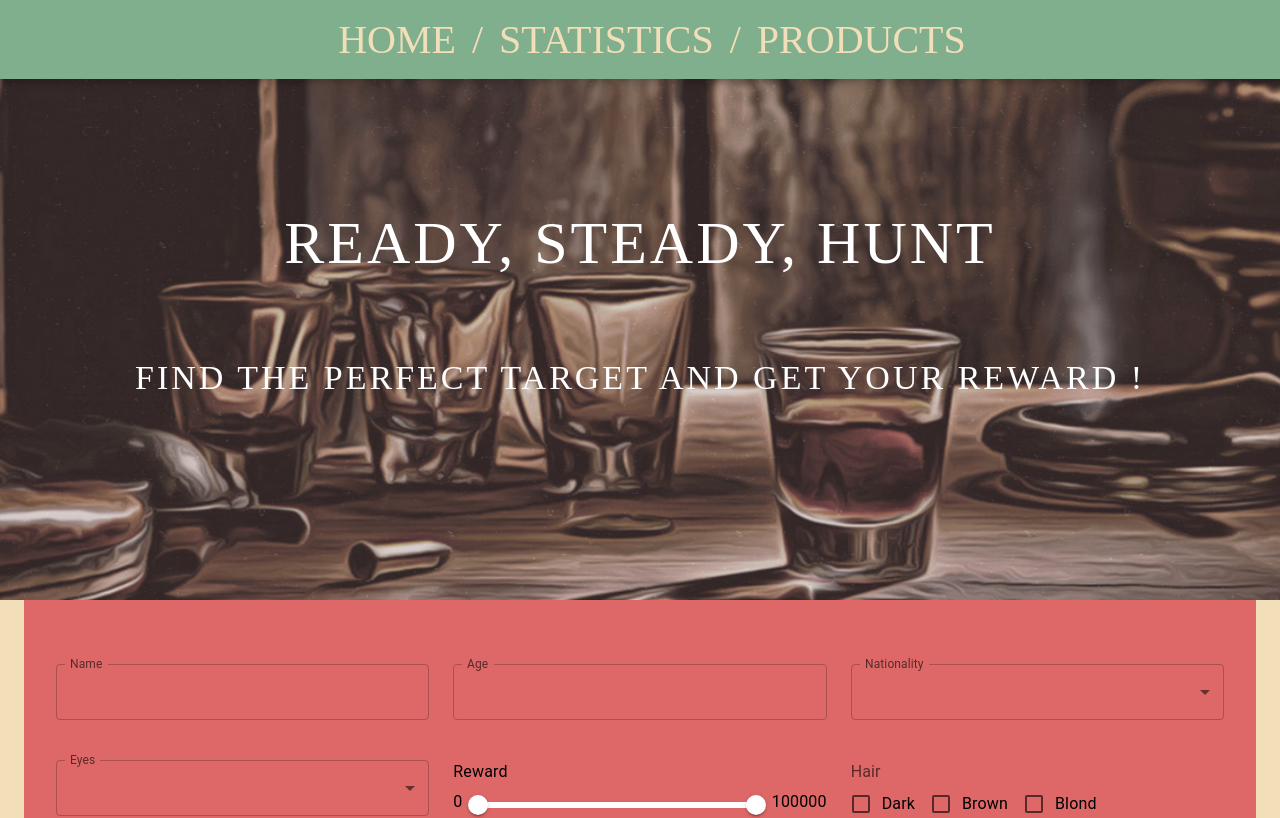
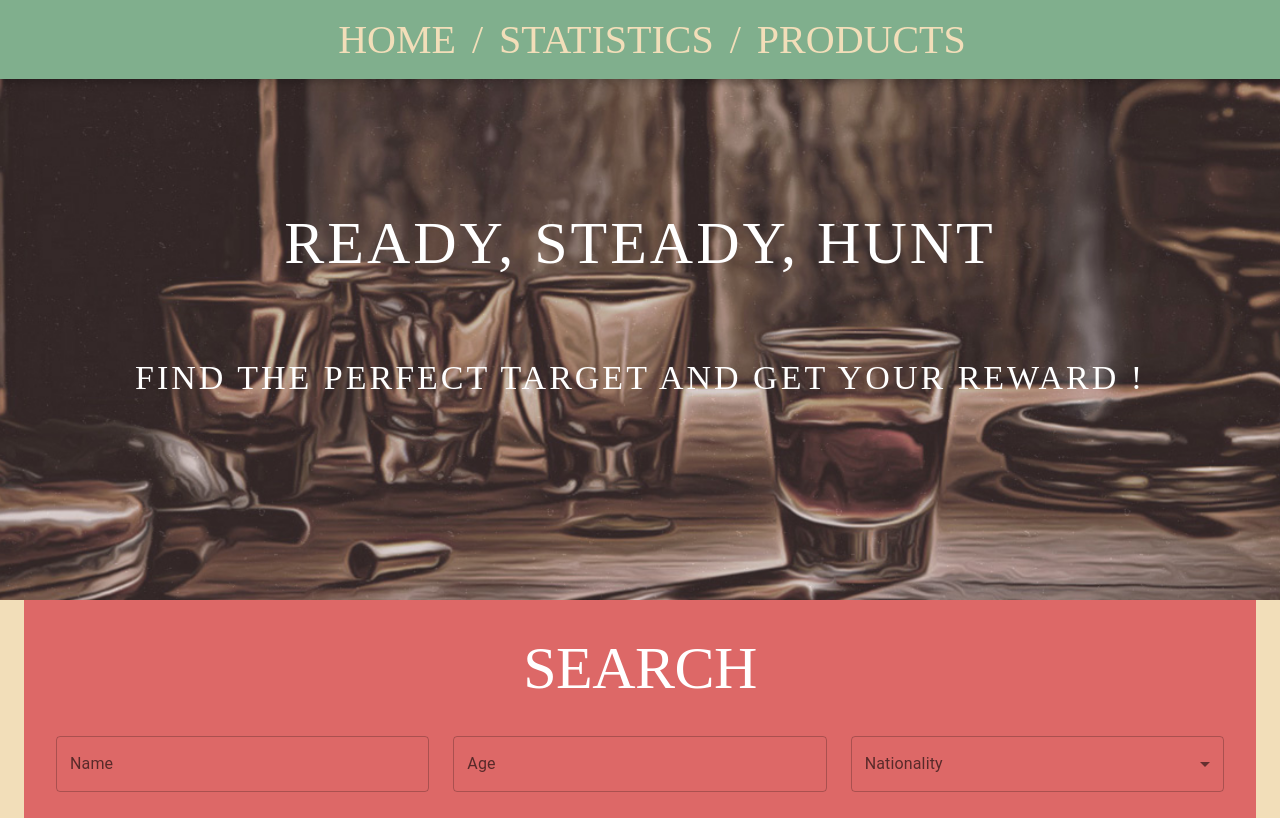
Before and after one commit to panarec/bounty-hunters, a React (Create React App) app: page / in a window 1280 px wide. Shown: the top 818 px of the page. Built offline with nearby package versions, Linux system fonts and the light colour scheme; a web font is replaced by a local one.

Commit message:
custom properities added

```diff
--- a/src/Components/TextFieldFilter.js
+++ b/src/Components/TextFieldFilter.js
@@ -1,14 +1,16 @@
 import { TextField } from '@mui/material';
+import { borderColor } from '@mui/system';
+
+import { variables } from '../assets/variables';
 
 export const TextFieldFilter = ({ ...rest }) => {
+  const { whiteColor } = variables;
+
   return (
     <TextField
       {...rest}
       fullWidth
       variant="outlined"
-      InputLabelProps={{
-        shrink: true,
-      }}
     />
   );
 };
--- a/src/pages/Homepage.js
+++ b/src/pages/Homepage.js
@@ -10,7 +10,7 @@ export const Homepage = () => {
     <>
       <PageTitle />
       <Container maxWidth="xl">
-        <FiltersForm>
+        <FiltersForm heading="SEARCH">
           <CriminalsSearch />
         </FiltersForm>
         <CardList />
```
